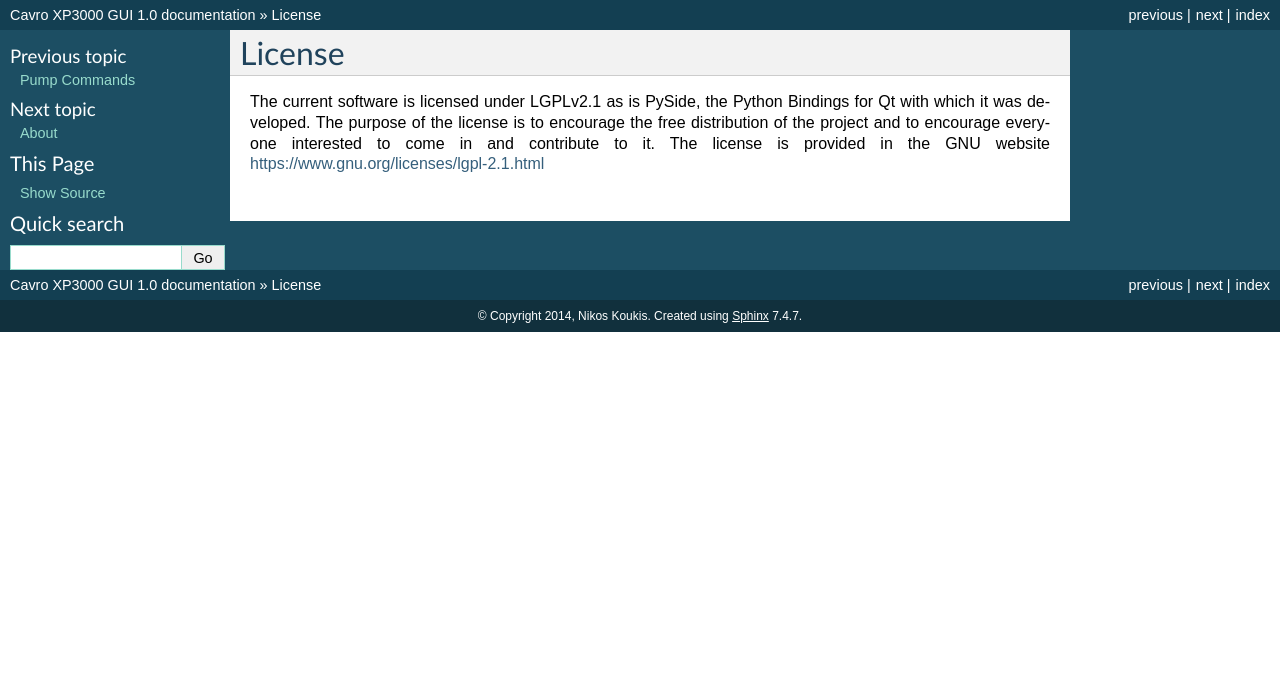
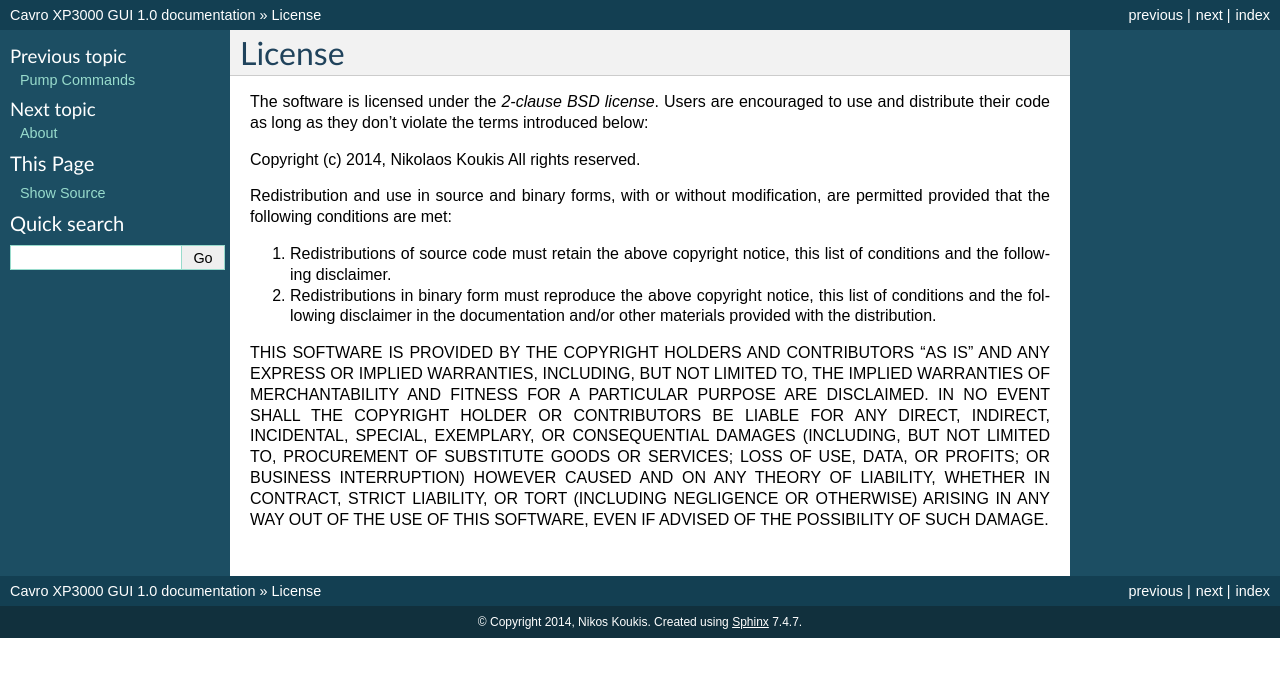
Before and after one commit to bergercookie/Pump3000, a Sphinx documentation site: the page built from docs/license.rst, in a window 1280 px wide. Shown: the top 677 px of the page. Built offline with Sphinx 7.4.7, drawn with Linux system fonts in a browser that asks for light colours.

Commit message:
License changes over now

```diff
--- a/docs/license.rst
+++ b/docs/license.rst
@@ -2,7 +2,23 @@
 License
 ===================
 
-The current software is licensed under LGPLv2.1 as is PySide, the Python Bindings for Qt with which
-it was developed. The purpose of the license is to encourage the free distribution of the
-project and to encourage everyone interested to come in and contribute to it. The license
-is provided in the GNU website https://www.gnu.org/licenses/lgpl-2.1.html
+The software is licensed under the *2-clause BSD license*.
+Users are encouraged to use and distribute their code as long as they don't violate the
+terms introduced below:
+
+Copyright (c) 2014, Nikolaos Koukis
+All rights reserved.
+
+Redistribution and use in source and binary forms, with or without modification, are permitted provided that the following conditions are met:
+
+1. Redistributions of source code must retain the above copyright notice, this list of conditions and the following disclaimer.
+
+2. Redistributions in binary form must reproduce the above copyright notice, this list of conditions and the following disclaimer in the documentation and/or other materials provided with the distribution.
+
+THIS SOFTWARE IS PROVIDED BY THE COPYRIGHT HOLDERS AND CONTRIBUTORS "AS IS" AND ANY EXPRESS OR IMPLIED WARRANTIES,
+INCLUDING, BUT NOT LIMITED TO, THE IMPLIED WARRANTIES OF MERCHANTABILITY AND FITNESS FOR A PARTICULAR PURPOSE ARE DISCLAIMED.
+IN NO EVENT SHALL THE COPYRIGHT HOLDER OR CONTRIBUTORS BE LIABLE FOR ANY DIRECT, INDIRECT, INCIDENTAL, SPECIAL,
+EXEMPLARY, OR CONSEQUENTIAL DAMAGES (INCLUDING, BUT NOT LIMITED TO, PROCUREMENT OF SUBSTITUTE GOODS OR SERVICES;
+LOSS OF USE, DATA, OR PROFITS; OR BUSINESS INTERRUPTION) HOWEVER CAUSED AND ON ANY THEORY OF LIABILITY,
+WHETHER IN CONTRACT, STRICT LIABILITY, OR TORT (INCLUDING NEGLIGENCE OR OTHERWISE) ARISING IN ANY WAY OUT
+OF THE USE OF THIS SOFTWARE, EVEN IF ADVISED OF THE POSSIBILITY OF SUCH DAMAGE.
```
Also changed, not shown: Images/downloading.png, 12 other files.
